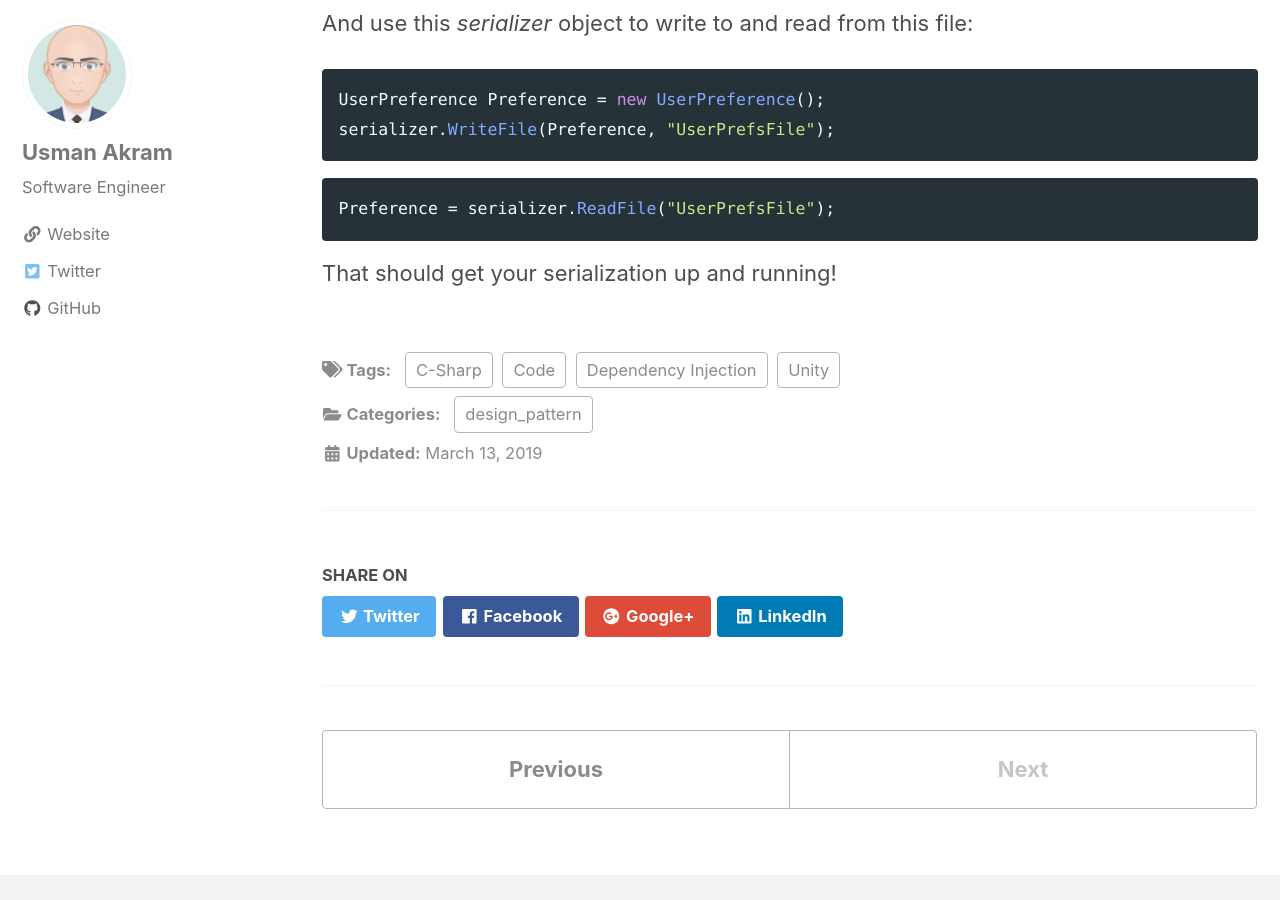
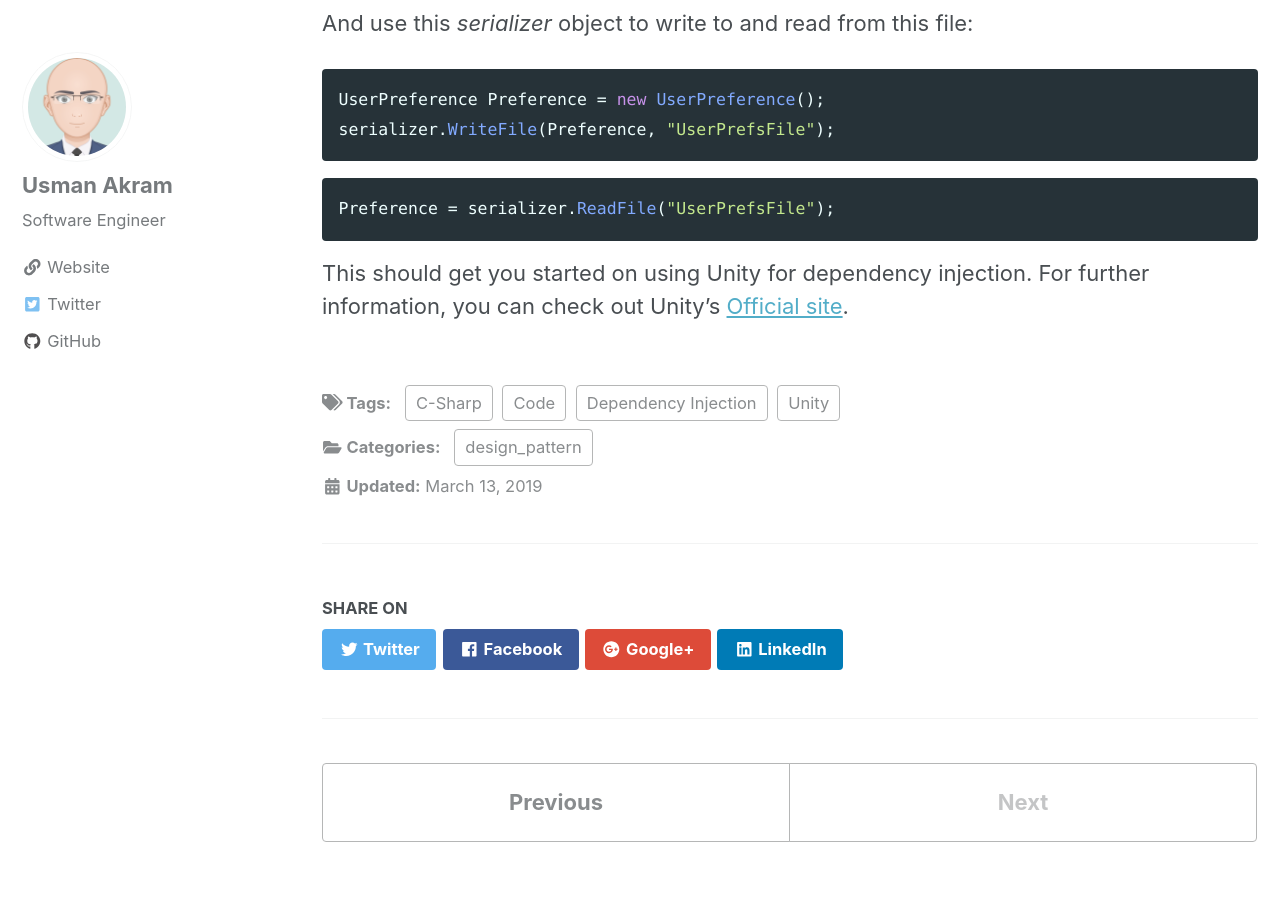
Before and after one commit to CodingTumbleweed/blog, a Jekyll site: the page built from _posts/2019/2019-03-13-dependency-injection-simplified-part-2.md, in a window 1280 px wide and 900 px high, scrolled down 4550 px. Built offline with Jekyll 4.4.1, drawn with Linux system fonts in a browser that asks for light colours; nearby versions of some CDN libraries.

Commit message:
Updated the PART 1 link and Changed last paragraph
Updated the PART 1 link and Changed last paragraph to include Unity's Official site link

```diff
--- a/_posts/2019/2019-03-13-dependency-injection-simplified-part-2.md
+++ b/_posts/2019/2019-03-13-dependency-injection-simplified-part-2.md
@@ -11,7 +11,7 @@ tags:
 - Unity
 ---
 
-In [Part 1](/design_pattern/dependency-injection-simplified-part-1/) of this series, we refactored the code for serialization to make it decoupled using dependency injection. This saves us a lot for work in future when there's a change request. In this part, we are going to do the same using **Unity**, a popular framework for dependency injection.  Unity framework implements dependency injection in 2 parts:
+In [Part 1](/blog/design_pattern/dependency-injection-simplified-part-1/) of this series, we refactored the code for serialization to make it decoupled using dependency injection. This saves us a lot for work in future when there's a change request. In this part, we are going to do the same using **Unity**, a popular framework for dependency injection.  Unity framework implements dependency injection in 2 parts:
 
 1. **Registration:**
 
@@ -180,4 +180,4 @@ Preference = serializer.ReadFile("UserPrefsFile");
 
 
 
-That should get your serialization up and running!
+This should get you started on using Unity for dependency injection. For further information, you can check out Unity's [Official site](https://unitycontainer.github.io/articles/introduction.html).
```
